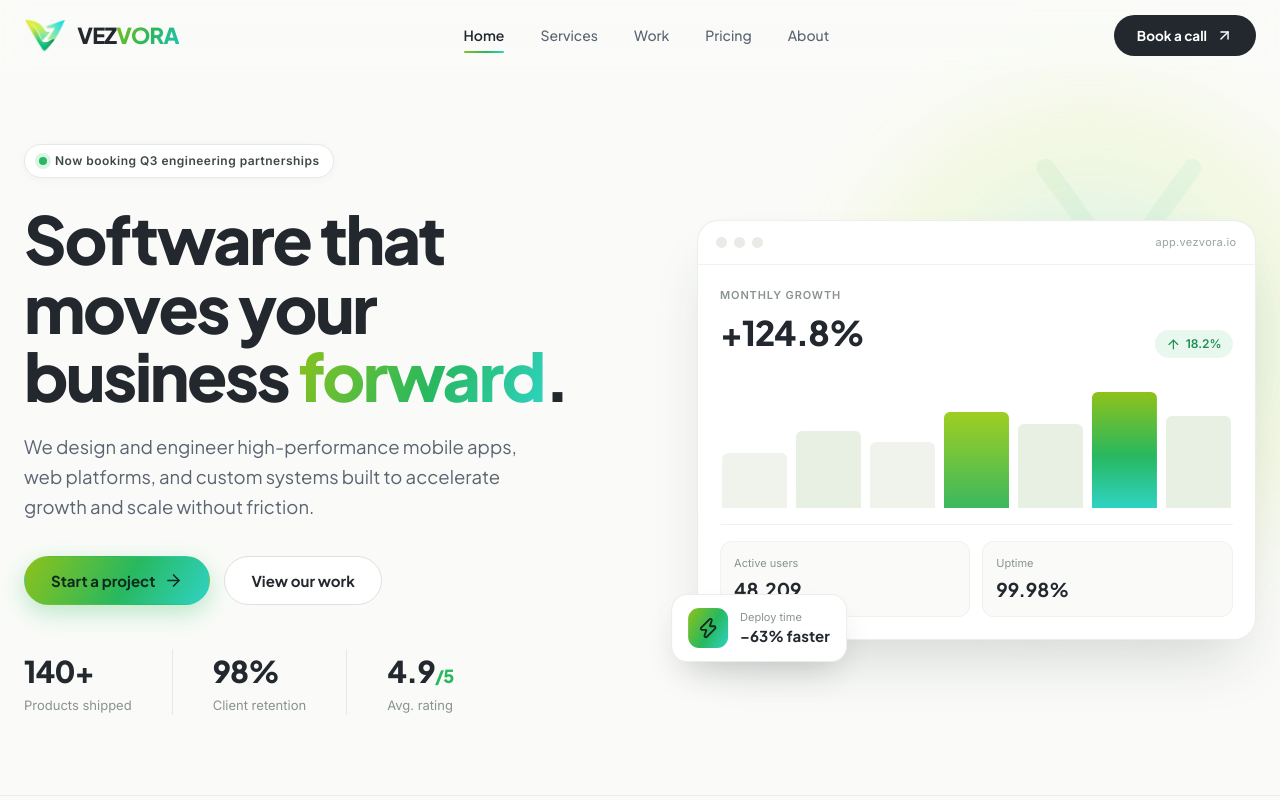
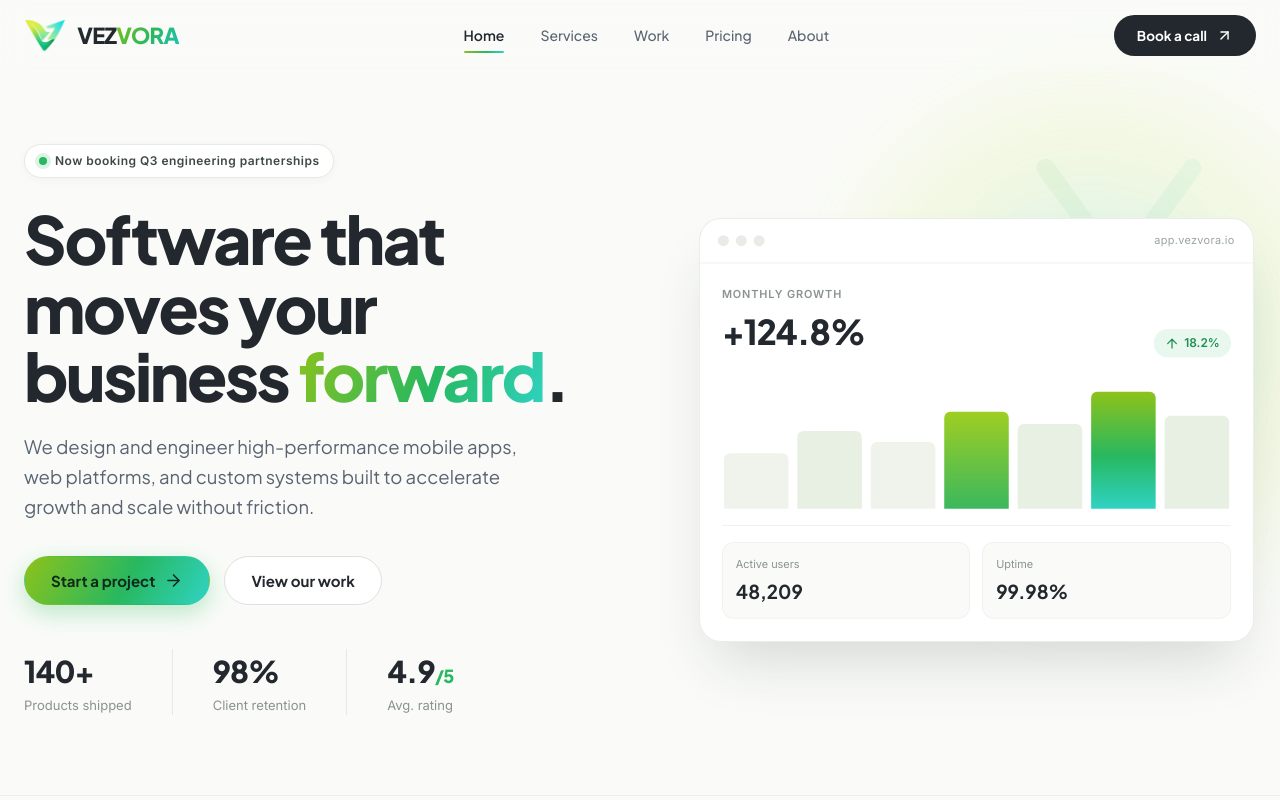
Before and after one commit to Aakashwije/vezvora, a Next.js app: page / in a window 1280 px wide. Shown: the top 800 px of the page. Built offline with nearby package versions, Linux system fonts and the light colour scheme.

Commit message:
refactor: remove unused floatChip component and related styles

```diff
--- a/src/app/page.module.css
+++ b/src/app/page.module.css
@@ -217,39 +217,6 @@
   font-size: 19px;
   font-weight: 700;
   margin-top: 3px;
-}
-.floatChip {
-  position: absolute;
-  bottom: -22px;
-  left: -26px;
-  background: var(--surface);
-  border: 1px solid #ebede9;
-  border-radius: 16px;
-  padding: 13px 16px;
-  box-shadow: 0 18px 34px -12px rgba(35, 45, 50, 0.22);
-  display: flex;
-  align-items: center;
-  gap: 12px;
-  animation: floaty 5s ease-in-out infinite;
-}
-.floatIcon {
-  width: 40px;
-  height: 40px;
-  border-radius: 11px;
-  background: var(--grad-accent);
-  color: var(--ink-on-accent);
-  display: flex;
-  align-items: center;
-  justify-content: center;
-}
-.floatLabel {
-  font-family: var(--font-ui);
-  font-size: 11px;
-  color: var(--faint);
-}
-.floatValue {
-  font-size: 15px;
-  font-weight: 700;
 }
 
 /* ============ TRUST ============ */
@@ -595,7 +562,4 @@
     padding: 26px 0;
     border-bottom: 1px solid var(--border);
   }
-  .floatChip {
-    left: 0;
-  }
 }
--- a/src/app/page.tsx
+++ b/src/app/page.tsx
@@ -149,15 +149,6 @@ export default function HomePage() {
                       <div className={styles.miniValue}>99.98%</div>
                     </div>
                   </div>
-                </div>
-              </div>
-              <div className={styles.floatChip}>
-                <span className={styles.floatIcon}>
-                  <Icon name="bolt" size={22} />
-                </span>
-                <div>
-                  <div className={styles.floatLabel}>Deploy time</div>
-                  <div className={styles.floatValue}>–63% faster</div>
                 </div>
               </div>
             </LiquidWobble>
--- a/src/components/motion/LiquidWobble.tsx
+++ b/src/components/motion/LiquidWobble.tsx
@@ -19,9 +19,10 @@ type LiquidWobbleProps = {
 
 /**
  * Wraps children in a scroll-reactive "water bubble" wobble. Scroll velocity
- * feeds an underdamped spring, so the element squashes, stretches, and skews
- * while scrolling and keeps jiggling like liquid for a moment after the
- * scroll stops. Disabled for users with prefers-reduced-motion.
+ * feeds an underdamped spring, so the element squashes and stretches while
+ * scrolling and keeps jiggling like liquid for a moment after the scroll
+ * stops. The deformation is centered, so all four corners of the tile move
+ * by the same amount. Disabled for users with prefers-reduced-motion.
  */
 export function LiquidWobble({ children, className, intensity = 1 }: LiquidWobbleProps) {
   const reduceMotion = useReducedMotion();
@@ -29,19 +30,26 @@ export function LiquidWobble({ children, className, intensity = 1 }: LiquidWobbl
   const velocity = useVelocity(scrollY);
 
   // Low damping is what makes it feel like water: the spring overshoots and
-  // oscillates a few times before settling.
-  const wobble = useSpring(velocity, { stiffness: 320, damping: 7, mass: 1.2 });
+  // oscillates several times before settling. A second, slightly stiffer
+  // spring drives the positional bounce out of phase with the squash, which
+  // reads as liquid sloshing rather than a rigid shake.
+  const wobble = useSpring(velocity, { stiffness: 240, damping: 5.5, mass: 1.4 });
+  const bounce = useSpring(velocity, { stiffness: 360, damping: 8, mass: 1 });
 
   // Guard against zero/negative/non-finite intensity, which would make the
   // transform input range invalid (non-ascending or NaN/Infinity).
   const safeIntensity = Number.isFinite(intensity) && intensity > 0 ? intensity : 1;
-  const range = 2400 / safeIntensity;
-  // Stretch along the scroll axis, squash across it (volume-preserving,
-  // like a droplet being pulled), plus a directional lean.
-  const scaleY = useTransform(wobble, [-range, 0, range], [1.08, 1, 1.08]);
-  const scaleX = useTransform(wobble, [-range, 0, range], [0.94, 1, 0.94]);
-  const skewX = useTransform(wobble, [-range, range], [3.5, -3.5]);
-  const rotate = useTransform(wobble, [-range, range], [0.8, -0.8]);
+  const range = 2000 / safeIntensity;
+  // Stretch along the scroll axis, squash across it (volume-preserving, like
+  // a droplet being pulled). Scaling from the exact center keeps the
+  // deformation identical at every corner — no skew or rotation, which would
+  // pull one side further than the other.
+  const scaleY = useTransform(wobble, [-range, 0, range], [1.13, 1, 1.13]);
+  const scaleX = useTransform(wobble, [-range, 0, range], [0.9, 1, 0.9]);
+  // Small vertical lag: the tile trails the scroll and springs back, like
+  // liquid catching up with its container. Pure translation, so corners stay
+  // in lockstep.
+  const y = useTransform(bounce, [-range, range], [14, -14]);
 
   if (reduceMotion) {
     return <div className={className}>{children}</div>;
@@ -50,7 +58,7 @@ export function LiquidWobble({ children, className, intensity = 1 }: LiquidWobbl
   return (
     <motion.div
       className={className}
-      style={{ scaleX, scaleY, skewX, rotate, transformOrigin: "50% 60%", position: "relative" }}
+      style={{ scaleX, scaleY, y, transformOrigin: "50% 50%", position: "relative" }}
     >
       {children}
     </motion.div>
```
